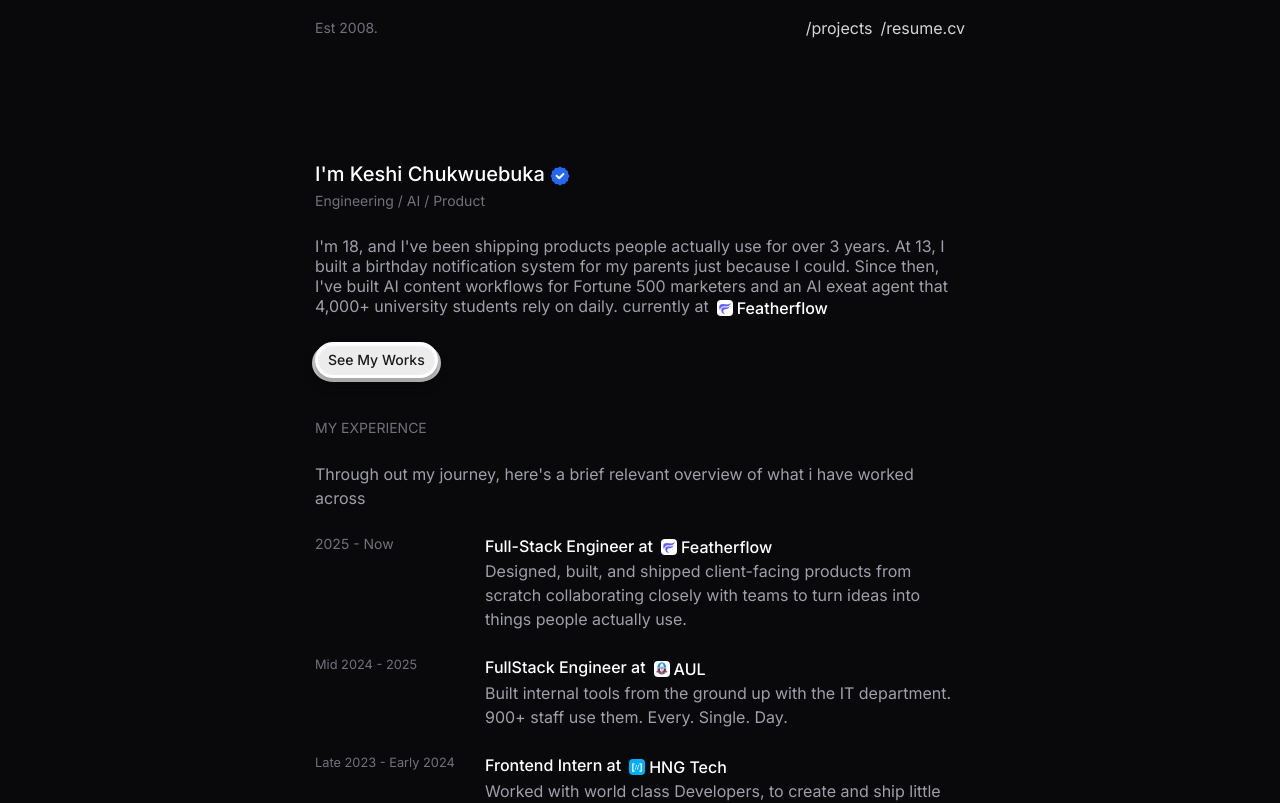
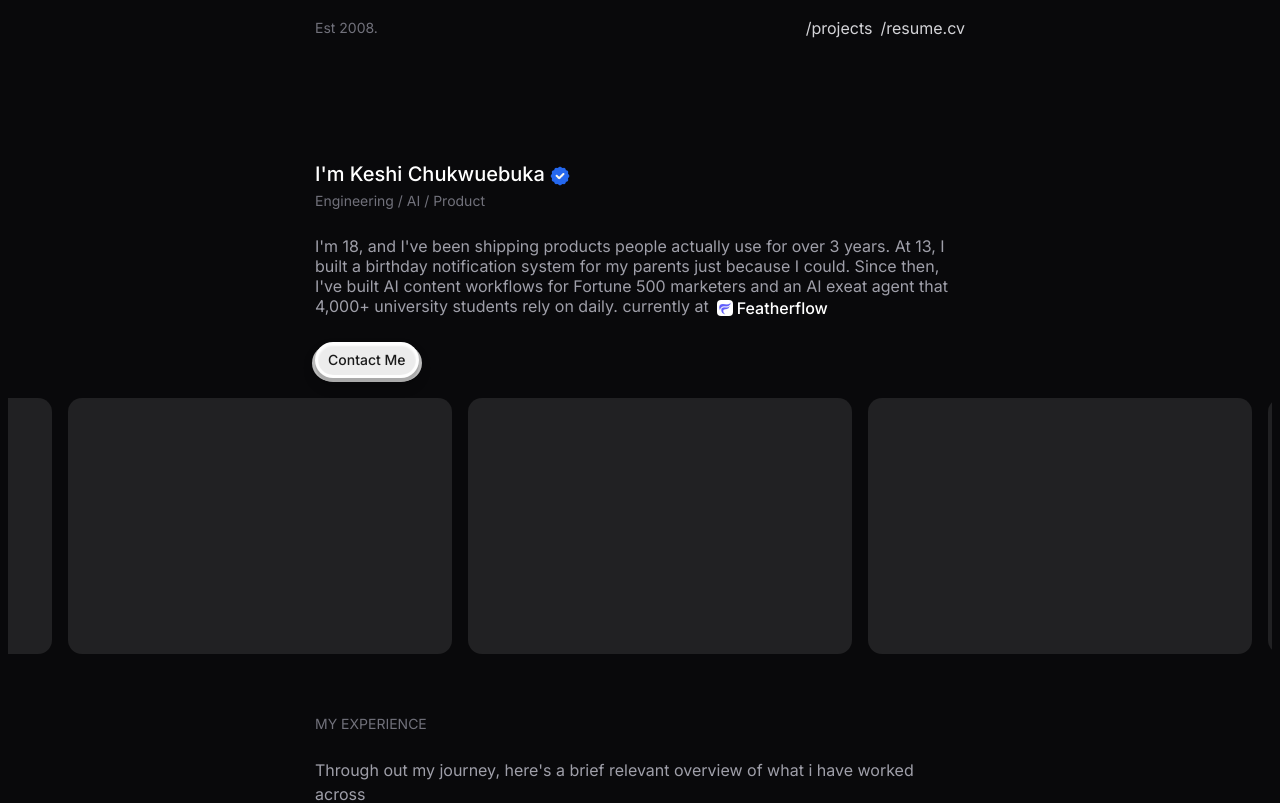
Before and after one commit to KeshiEmmanuel/portfolio-main, a React (Vite) app: page / in a window 1280 px wide. Shown: the top 803 px of the page. Built offline with nearby package versions, Linux system fonts and the light colour scheme.

Commit message:
added projects section

```diff
--- a/src/App.tsx
+++ b/src/App.tsx
@@ -1,6 +1,7 @@
 import { AboutMe } from "./components/AboutMe";
 import MyExperience from "./components/MyExperience";
 import { Navbar } from "./components/Navbar";
+import ProjectsSection from "./components/ProjectsSection";
 import TechStack from "./components/TechStack";
 
 const App = () => {
@@ -9,6 +10,9 @@ const App = () => {
       <article className="max-w-[650px] text-white flex flex-col gap-10  mx-auto">
         <Navbar />
         <AboutMe />
+      </article>
+      <ProjectsSection />
+      <article className="max-w-[650px] text-white flex pt-10 flex-col gap-10  mx-auto">
         <MyExperience />
         <TechStack />
       </article>
--- a/src/components/AboutMe.tsx
+++ b/src/components/AboutMe.tsx
@@ -34,7 +34,7 @@ export const AboutMe = () => {
         </div>
       </div>
       <div>
-        <SeeWorkButton text="See My Works" />
+        <SeeWorkButton text="Contact Me" />
       </div>
     </section>
   );
--- a/src/components/Navbar.tsx
+++ b/src/components/Navbar.tsx
@@ -4,10 +4,12 @@ export const Navbar = () => {
       <small className="text-zinc-500 text-sm">Est 2008.</small>
       <ul className="flex items-center gap-2">
         <li>
-          <a className="text-zinc-300">/projects</a>
+          <a href="#projects" className="text-zinc-300 cursor-pointer">
+            /projects
+          </a>
         </li>
         <li>
-          <a className="text-zinc-300">/resume.cv</a>
+          <a className="text-zinc-300 cursor-pointer">/resume.cv</a>
         </li>
       </ul>
     </nav>
--- /dev/null
+++ b/src/components/ProjectsSection.tsx
@@ -0,0 +1,148 @@
+import React, { useRef, useState } from "react";
+import { motion, useAnimationFrame, useMotionValue } from "framer-motion";
+
+// ─── Types ────────────────────────────────────────────────────────────────────
+interface Project {
+  id: number;
+  title: string;
+  href: string;
+  // Replace with your actual async-fetched media
+  mediaSrc?: string; // image or video URL (populated after fetch)
+  mediaType?: "image" | "video";
+}
+
+// ─── Placeholder data — swap with your async fetch ───────────────────────────
+const PLACEHOLDER_PROJECTS: Project[] = [
+  { id: 1, title: "Project Alpha", href: "#" },
+  { id: 2, title: "Project Beta", href: "#" },
+  { id: 3, title: "Project Gamma", href: "#" },
+  { id: 4, title: "Project Delta", href: "#" },
+];
+
+// ─── Single Card ──────────────────────────────────────────────────────────────
+const ProjectCard = ({ project }: { project: Project }) => {
+  const [hovered, setHovered] = useState(false);
+
+  return (
+    <div
+      className="relative flex-shrink-0 w-[clamp(260px,30vw,400px)] h-64 rounded-xl overflow-hidden cursor-pointer"
+      onMouseEnter={() => setHovered(true)}
+      onMouseLeave={() => setHovered(false)}
+    >
+      {/* ── Media area (placeholder until async data arrives) ── */}
+      {project.mediaSrc ? (
+        project.mediaType === "video" ? (
+          <video
+            src={project.mediaSrc}
+            className="w-full h-full object-cover"
+            autoPlay
+            muted
+            loop
+            playsInline
+          />
+        ) : (
+          <img
+            src={project.mediaSrc}
+            alt={project.title}
+            className="w-full h-full object-cover"
+          />
+        )
+      ) : (
+        /* Skeleton shimmer while media loads */
+        <div className="w-full h-full bg-gray-100 opacity-10" />
+      )}
+
+      {/* ── Hover overlay ── */}
+      <motion.div
+        initial={{ opacity: 0 }}
+        animate={{ opacity: hovered ? 1 : 0 }}
+        transition={{ duration: 0.25, ease: "easeInOut" }}
+        className="absolute inset-0 flex flex-col items-center justify-center gap-3"
+        style={{
+          background:
+            "linear-gradient(135deg, rgba(0,0,0,0.72) 0%, rgba(0,0,0,0.55) 100%)",
+          backdropFilter: "blur(4px)",
+        }}
+      >
+        <span className="text-white text-lg font-semibold tracking-wide drop-shadow">
+          {project.title}
+        </span>
+
+        <a
+          href={project.href}
+          target="_blank"
+          rel="noopener noreferrer"
+          className="
+            px-5 py-2 rounded-full text-sm font-medium
+            border border-white/70 text-white
+            hover:bg-white hover:text-black
+            transition-colors duration-200
+          "
+          onClick={(e) => e.stopPropagation()}
+        >
+          View Project ↗
+        </a>
+      </motion.div>
+    </div>
+  );
+};
+
+// ─── Infinite Scroll Track ────────────────────────────────────────────────────
+const SPEED = 1; // px per frame — tweak to taste
+
+const InfiniteTrack = ({ projects }: { projects: Project[] }) => {
+  const trackRef = useRef<HTMLDivElement>(null);
+  const x = useMotionValue(0);
+  const isPaused = useRef(false);
+
+  // Duplicate so the seam is invisible
+  const doubled = [...projects, ...projects];
+
+  useAnimationFrame(() => {
+    if (isPaused.current) return;
+    const track = trackRef.current;
+    if (!track) return;
+
+    const halfWidth = track.scrollWidth / 2;
+    const next = x.get() - SPEED;
+    // Reset once we've scrolled exactly one copy's width
+    x.set(next <= -halfWidth ? 0 : next);
+  });
+
+  return (
+    <div
+      className="overflow-hidden w-full"
+      onMouseEnter={() => {
+        isPaused.current = true;
+      }}
+      onMouseLeave={() => {
+        isPaused.current = false;
+      }}
+    >
+      <motion.div ref={trackRef} style={{ x }} className="flex gap-4 w-max">
+        {doubled.map((project, i) => (
+          <ProjectCard key={`${project.id}-${i}`} project={project} />
+        ))}
+      </motion.div>
+    </div>
+  );
+};
+
+// ─── Section ──────────────────────────────────────────────────────────────────
+const ProjectsSection = () => {
+  // ── Replace this with your real async fetch ──────────────────────────────
+  // Example:
+  //   const [projects, setProjects] = useState<Project[]>(PLACEHOLDER_PROJECTS);
+  //   useEffect(() => {
+  //     fetchProjects().then(data => setProjects(data));
+  //   }, []);
+  const projects = PLACEHOLDER_PROJECTS;
+
+  return (
+    <section id="projects" className="max-w-[1600px] px-2 py-5 mx-auto">
+      <InfiniteTrack projects={projects} />
+    </section>
+  );
+};
+
+export default ProjectsSection;
```
